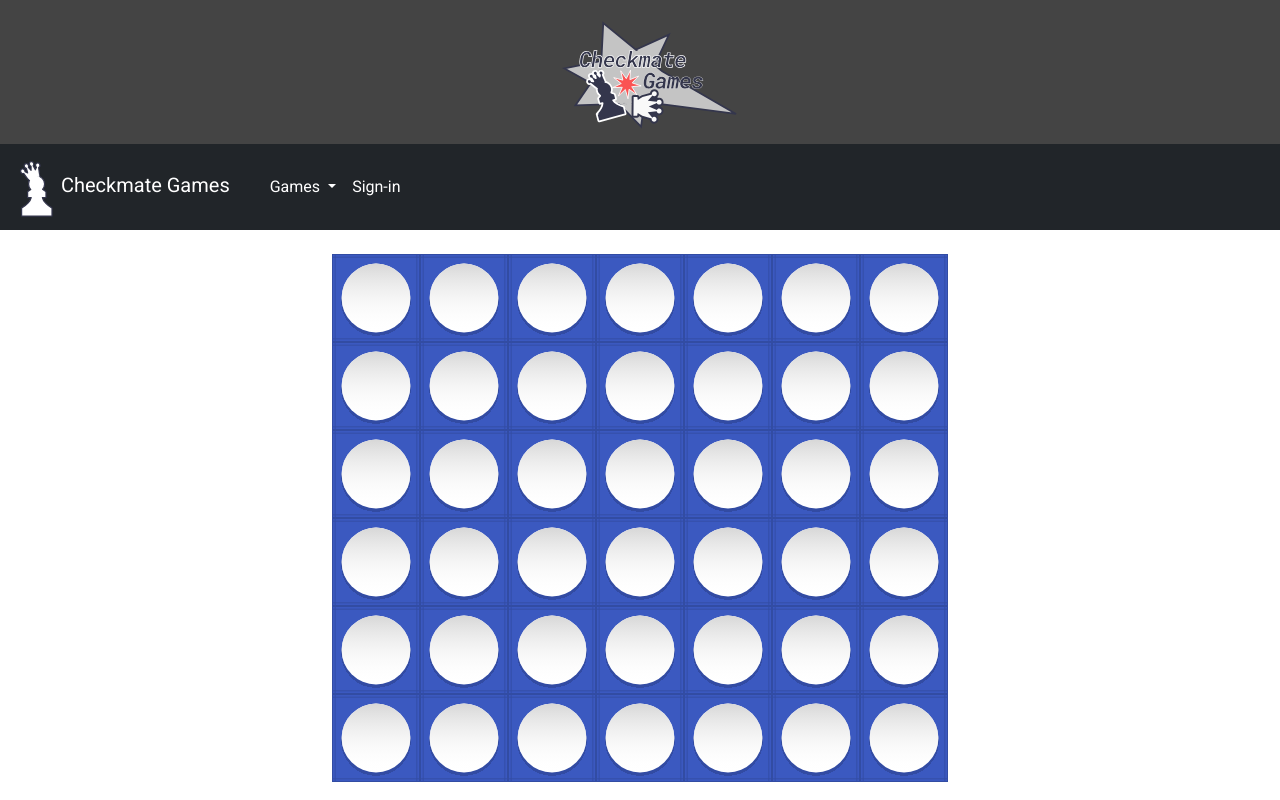
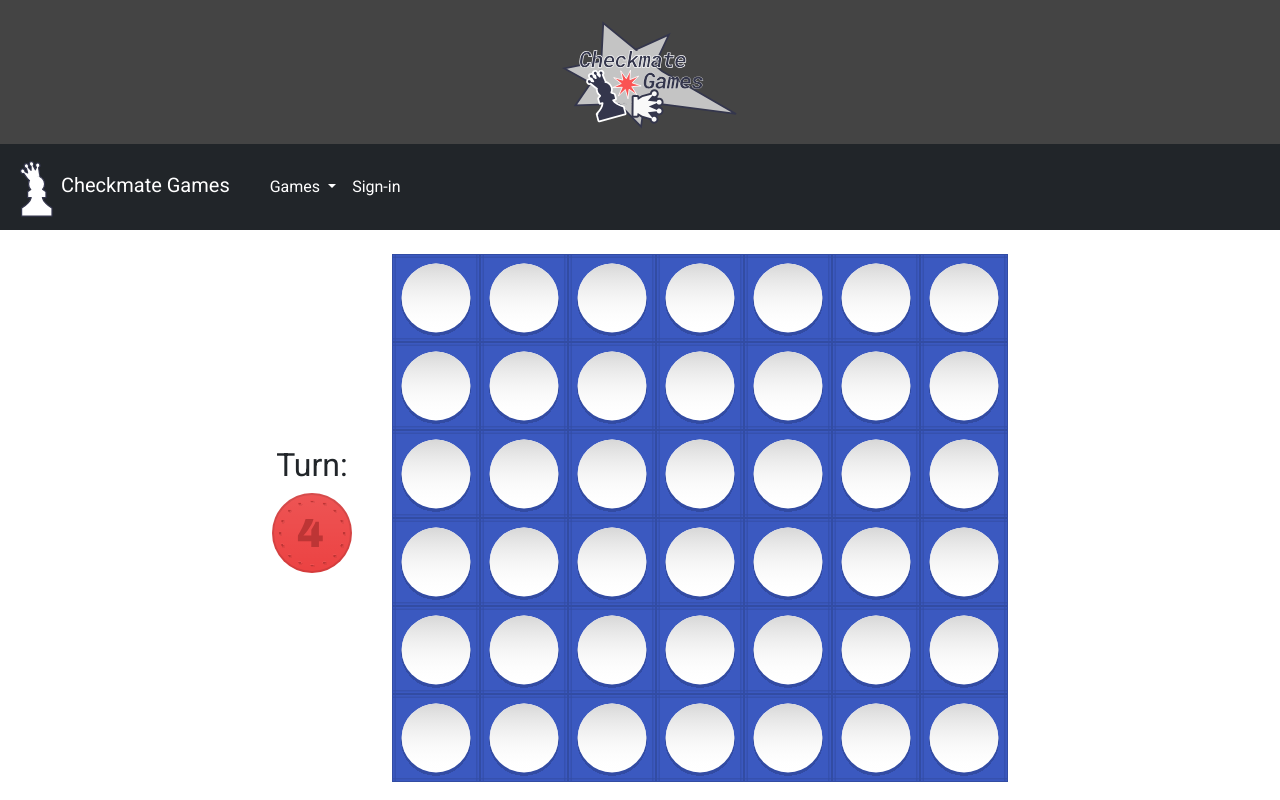
Before and after one commit to AndrewChai878/WebDevFinal, a Vue app: page /connect4 in a window 1280 px wide. Built offline with nearby package versions, Linux system fonts and the light colour scheme; no server answers.

Commit message:
Finished connect-4, added turn indicator and improved reactivity of the page to changing screen size

```diff
--- a/src/components/ConnectFourBoard.vue
+++ b/src/components/ConnectFourBoard.vue
@@ -34,6 +34,7 @@ import connect4 from '../js/connect4'
                 this.coins = 0
                 this.gameover = false
                 this.turn = Math.floor(Math.random() * 2)==0 ? this.turn=0 : this.turn=1
+                this.$emit('turn',this.turn)
             },
             dropPiece: function(event){
                 if(!this.gameover){
@@ -64,6 +65,7 @@ import connect4 from '../js/connect4'
                 }else{
                     // game is not over, increment turn counter
                     this.turn +=1
+                    this.$emit('turn',this.turn%2)
                 }
             },
 
--- a/src/views/CheckersView.vue
+++ b/src/views/CheckersView.vue
@@ -84,7 +84,6 @@ div{
   box-sizing: border-box;
 }
 
-/* Create three equal columns that floats next to each other */
 .column {
   flex:25%;
   border-radius: 20px;
@@ -96,7 +95,6 @@ div{
   flex: 75%
 }
 
-/* Clear floats after the columns */
 .row{
   display: flex;
   flex-direction: row;
@@ -113,7 +111,6 @@ div{
 
   .pieces{
     height: 9vh !important;
-    background: blue;
   }
 
 }
--- a/src/views/ConnectFourView.vue
+++ b/src/views/ConnectFourView.vue
@@ -1,8 +1,16 @@
 <template>
+    <div class="container">
+        <div class="info">
+            <h2>Turn:</h2>
+            <img v-if="turn == 0" src="../assets/connect4/red-coin.svg" alt="red">
+            <img v-else-if="turn == 1" src="../assets/connect4/yellow-coin.svg" alt="yellow">
+        </div>
+
         <div class="board">
             <ConnectFourBoard
                 v-on:draw="drawGame()"
                 v-on:win="winGame($event)"
+                v-on:turn="turn=$event"
                 ref="connect4board"
             />
         </div>
@@ -20,6 +28,7 @@
             v-on:response="handleResponse($event)"
             v-if="popup && draw"
         />
+    </div>
 
 </template>
 
@@ -36,6 +45,7 @@ export default{
             popup:false,
             winner:'',
             draw:false,
+            turn:1,
         }
     },
 
@@ -69,5 +79,15 @@ export default{
 
 <style scoped>
 
+.container{
+    display: flex;
+    flex-wrap: wrap-reverse;
+    justify-content: center;
+    align-items: center;
+}
+
+.info{
+    margin-right:5vmin;
+}
 
 </style>
```
Also changed, not shown: src/assets/connect4/red-coin.svg (added), src/assets/connect4/yellow-coin.svg (added). Lines whose indentation alone changed are shown as unchanged.
